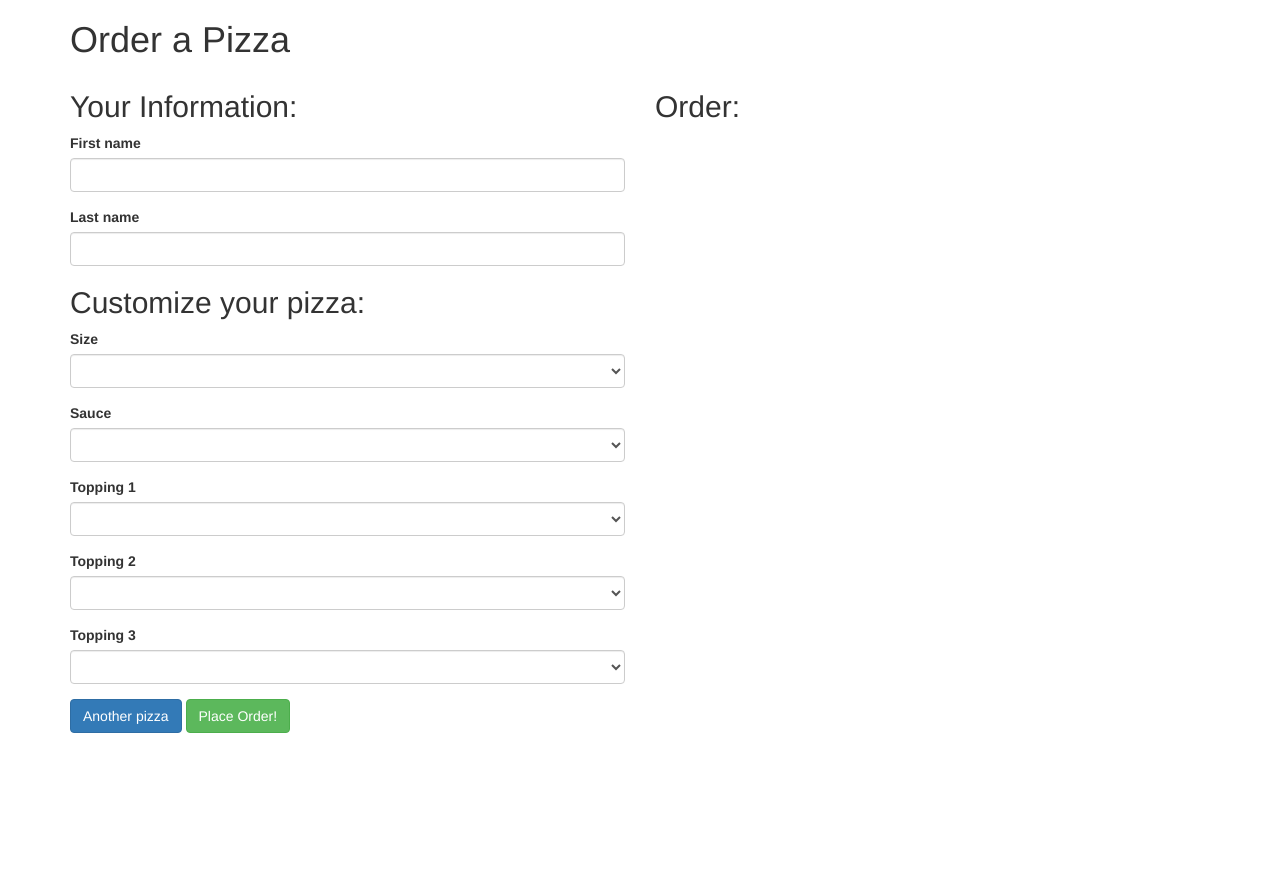
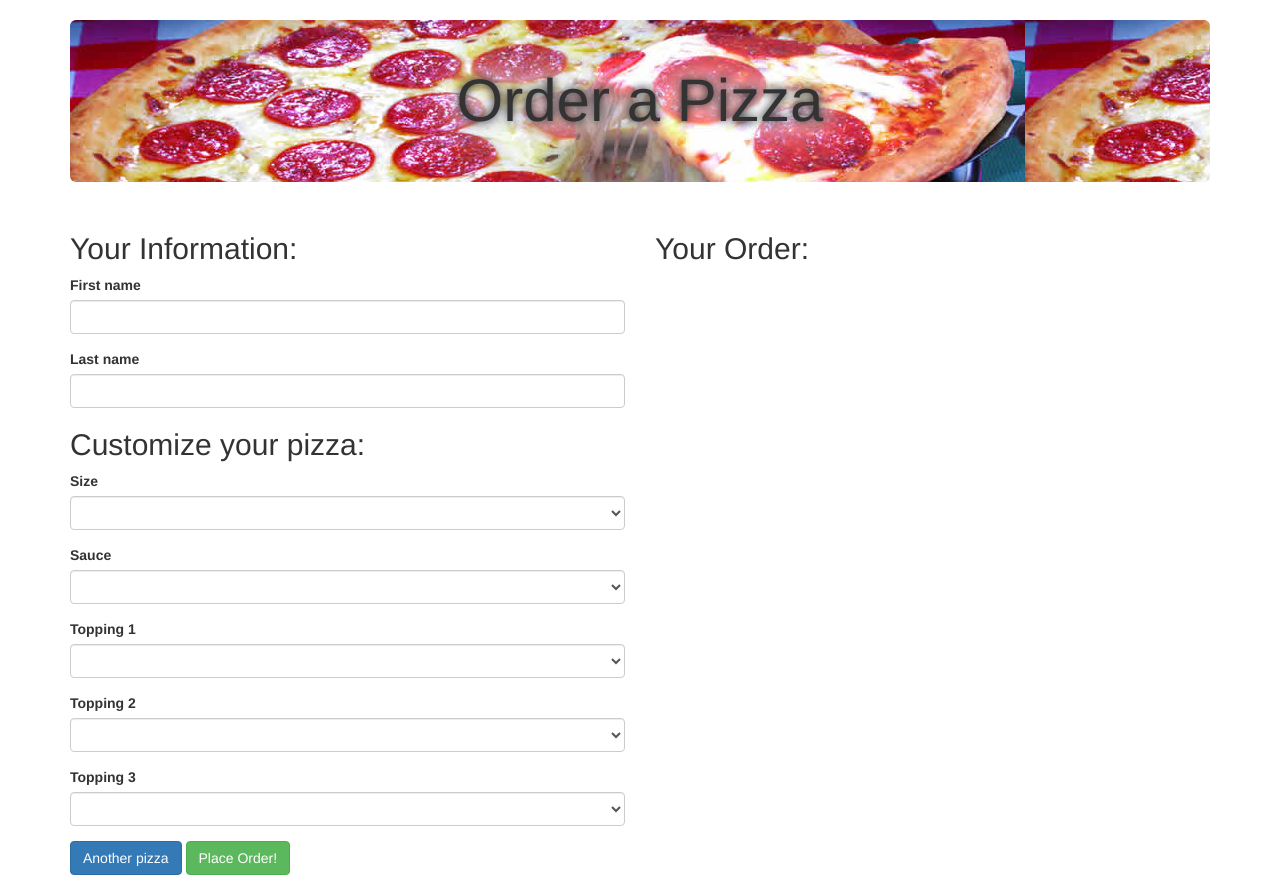
Before and after one commit to droycho/pizza, a plain HTML site: page index.html in a window 1280 px wide. Before the commit the page ends 800 px from the top, so only its background shows below. Drawn offline with Linux system fonts and the light colour scheme.

Commit message:
added styles to head of page.

```diff
--- a/css/styles.css
+++ b/css/styles.css
@@ -1,3 +1,17 @@
 #show-order {
   display: none;
 }
+
+#pageHead {
+  background: url("../img/banner-background.jpg");
+  text-align: center;
+  text-shadow: 0 0 10px #020202,
+               0 0 20px #f5f5f5,
+               0 0 30px #f5f5f5,
+               0 0 40px #f5f5f5,
+               0 0 70px #f5f5f5,
+               0 0 80px #f5f5f5,
+               0 0 100px #f5f5f5,
+               0 0 150px #f5f5f5;
+  font-size: 60px;
+}
--- a/index.html
+++ b/index.html
@@ -9,10 +9,8 @@
   </head>
   <body>
     <div class="container">
-      <h1>Order a Pizza</h1>
-
+      <h1 class="jumbotron" id=pageHead>Order a Pizza</h1>
       <div class="row">
-
         <div class="col-md-6">
           <h2>Your Information:</h2>
           <form id="new-contact">
@@ -112,17 +110,13 @@
                 </div>
               </div>
             </div>
-
             <span class="btn btn-primary" id="add-pizza">Another pizza</span>
-
             <button type="submit" class="btn btn-success" id="submit-order">Place Order!</button>
           </form>
-
-
         </div>
 
         <div class="col-md-6">
-          <h2>Order:</h2>
+          <h2>Your Order:</h2>
           <div id="show-order">
             <h2></h2>
             <p>First name: <span class="first-name"></span></p>
@@ -130,7 +124,6 @@
             <p>Order(s):</p>
             <ul id="orders"></ul>
             <ul id="price"></ul>
-
           </div>
         </div>
 
```
Also changed, not shown: img/banner-background.jpg (added).
